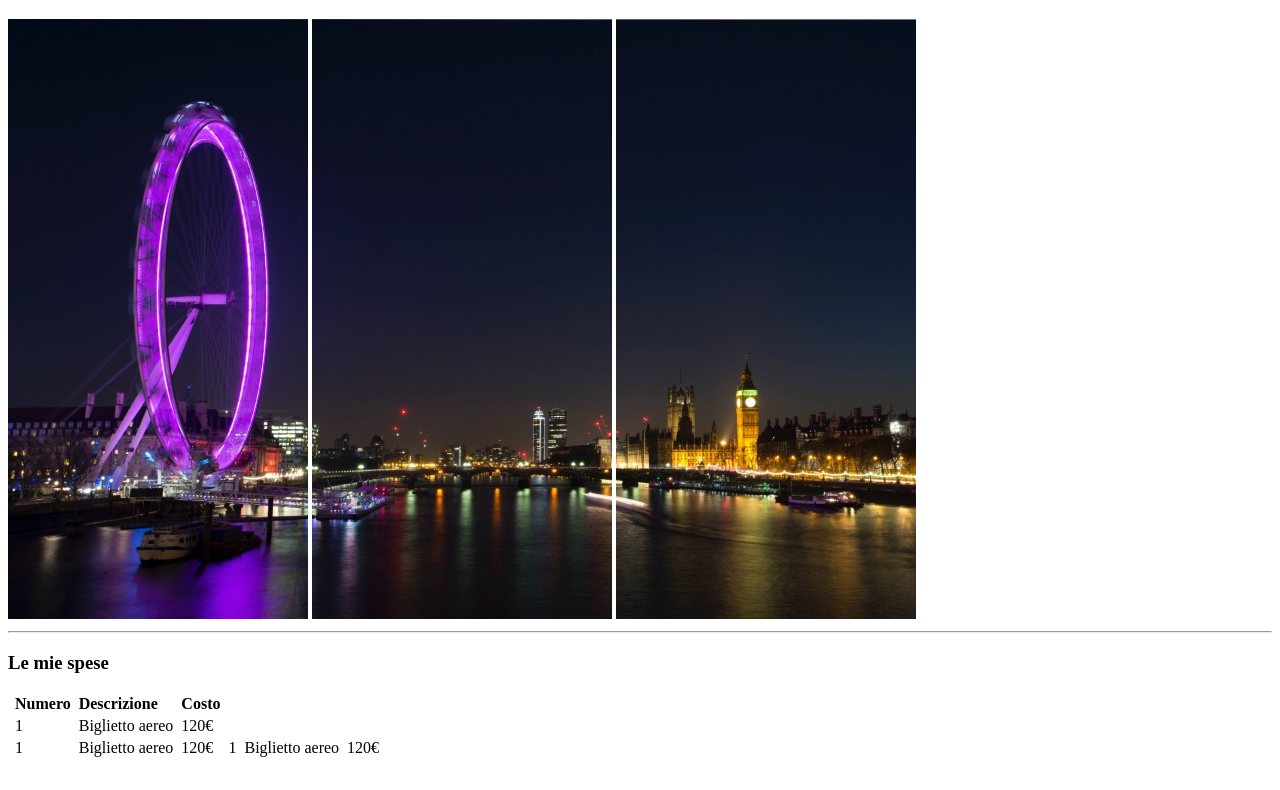
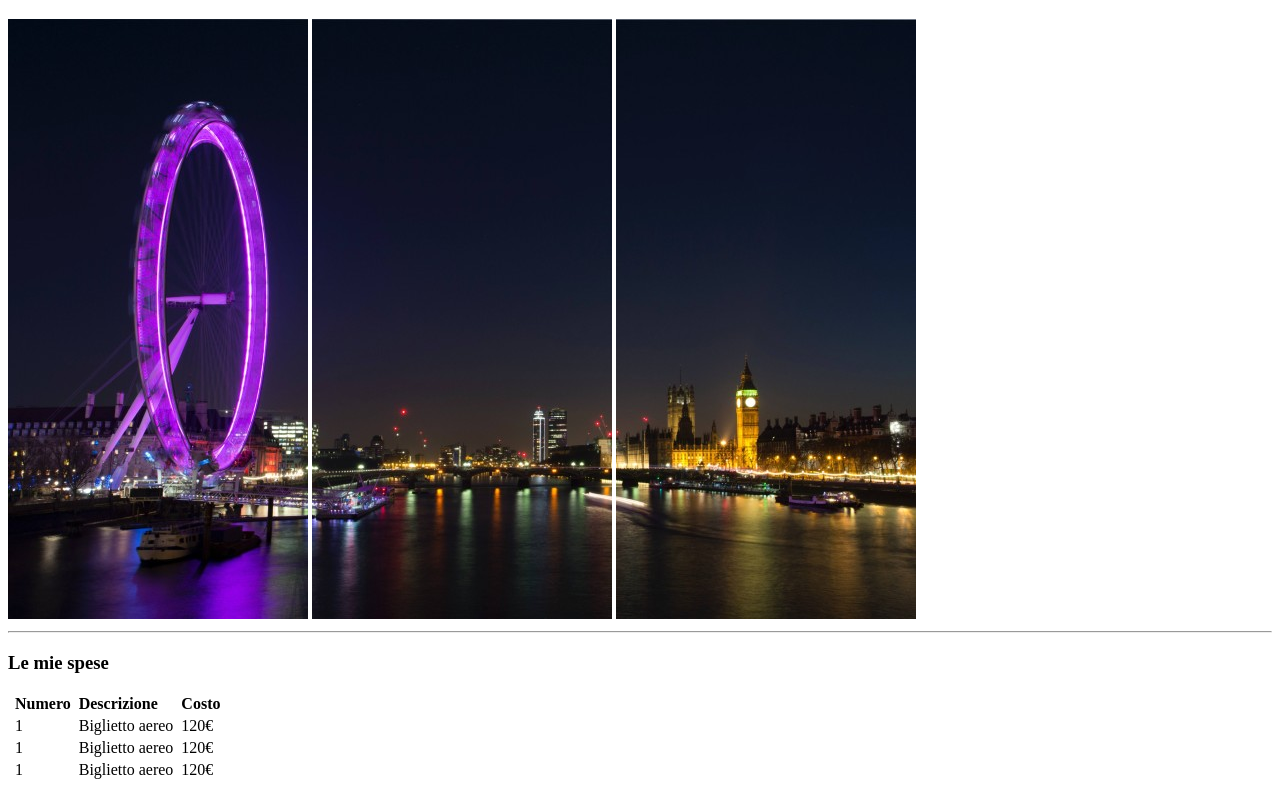
Before and after one commit to Alessiasansalone/html-css-london-trip, a plain HTML site: page index.html in a window 1280 px wide. Shown: the part 61-851 px from the top of the page. Before the commit the page ends 829 px from the top, so only its background shows below. Drawn offline with Linux system fonts and the light colour scheme.

Commit message:
ADD: Comments

```diff
--- a/index.html
+++ b/index.html
@@ -26,7 +26,7 @@
     <!-- Main -->
     <h3>Le mie spese</h3>
 
-    <!-- Table -->
+    <!-- TABELLA -->
     <table>
 
         <thead>
@@ -44,9 +44,10 @@
 
         </thead>
 
+        <!-- CORPO TABELLA -->
         <tbody>
+
             <tr>
-
                <th>
                 <td>1</td>
                 </th>
@@ -57,11 +58,9 @@
                 <th>
                 <td>120&euro;</td>
                 </th>
-
             </tr>
 
             <tr>
-
                 <th>
                  <td>1</td>
                  </th>
@@ -72,7 +71,9 @@
                  <th>
                  <td>120&euro;</td>
                  </th>
+             </tr>
 
+             <tr>
                 <th>
                  <td>1</td>
                  </th>
@@ -83,9 +84,10 @@
                  <th>
                  <td>120&euro;</td>
                  </th>
+             </tr>
 
-            </tr>
         </tbody>
+        <!-- /CORPO TABELLA -->
 
     </table>
 
```
Lines whose indentation alone changed are shown as unchanged.
